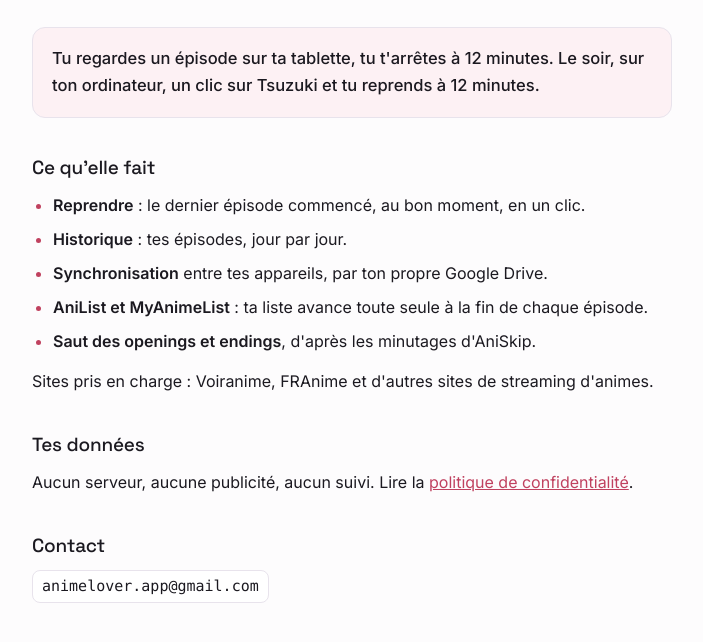
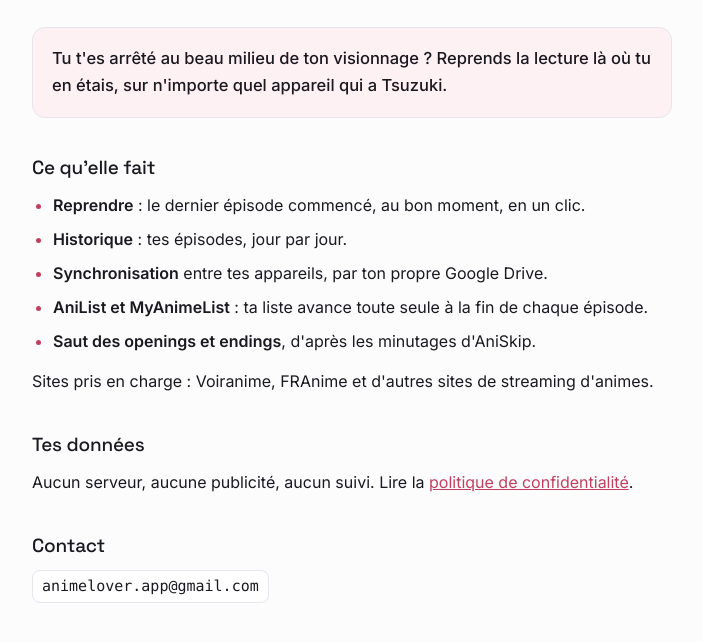
Before and after one commit to tad15/Tsuzuki-site, a plain HTML site: page index.html in a window 1280 px wide. Shown: the part 228-870 px from the top of the page, without its empty margins (288-991 px from the left). Drawn offline with Linux system fonts and the light colour scheme.

Commit message:
Accueil : nouvelle accroche
Co-Authored-By: Claude Opus 5.5 <noreply@anthropic.com>
Claude-Session: https://claude.ai/code/session_01Y2y177rrJquPRhcFXnmaxx

```diff
--- a/index.html
+++ b/index.html
@@ -59,8 +59,8 @@
   <p class="date">Extension pour Chrome et Firefox, ordinateur et Android.</p>
 
   <div class="resume">
-    <p>Tu regardes un épisode sur ta tablette, tu t'arrêtes à 12 minutes. Le soir, sur ton
-    ordinateur, un clic sur Tsuzuki et tu reprends à 12 minutes.</p>
+    <p>Tu t'es arrêté au beau milieu de ton visionnage ? Reprends la lecture là où tu en étais,
+    sur n'importe quel appareil qui a Tsuzuki.</p>
   </div>
 
   <h2>Ce qu'elle fait</h2>
```
